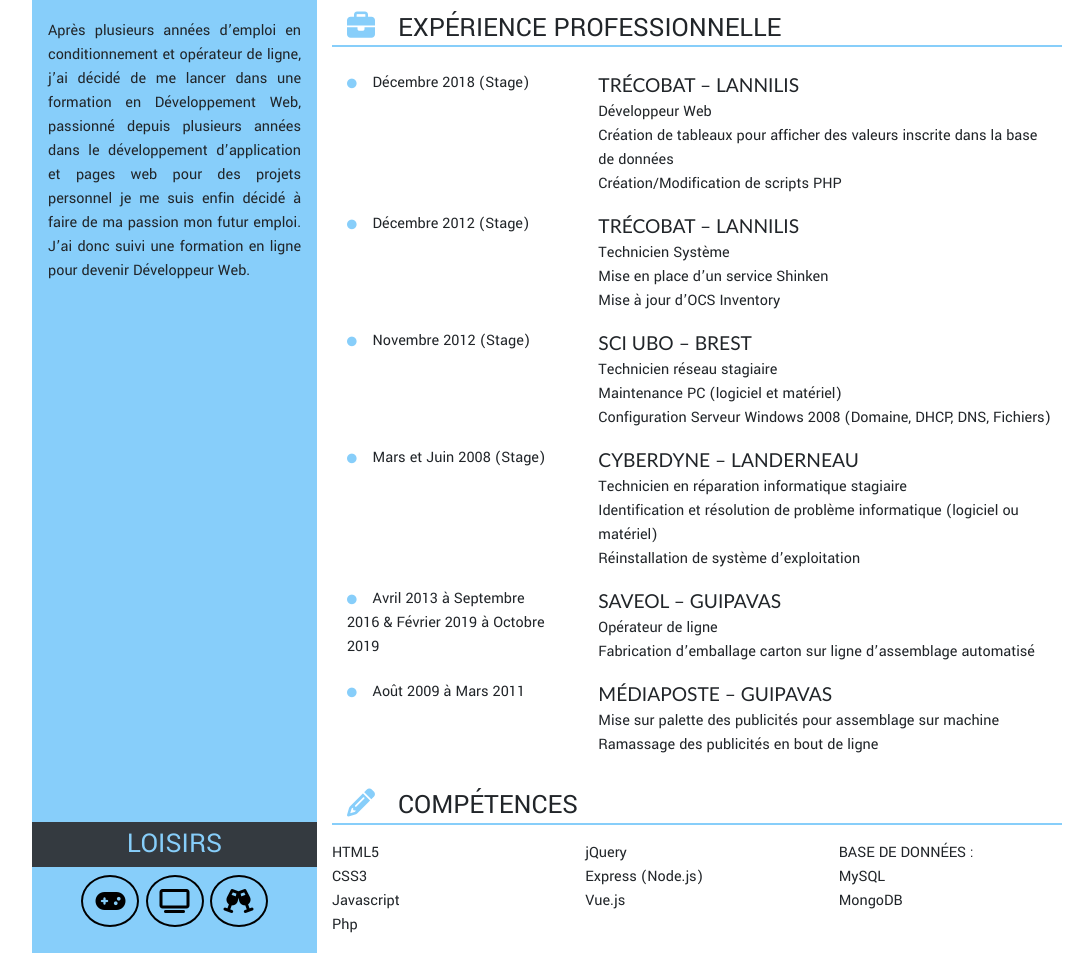
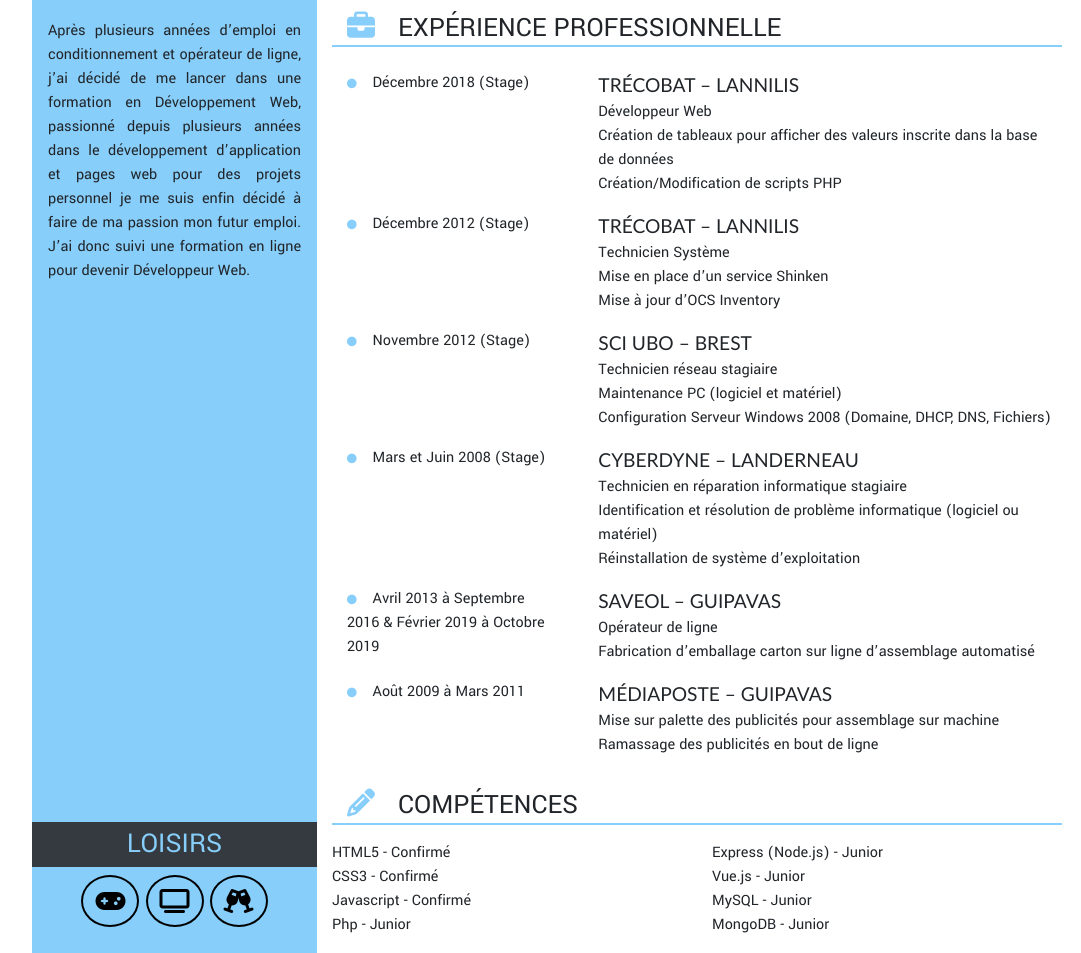
Before and after one commit to kevincabon/cv, a website: page index.html in a window 1280 px wide. Shown: the part 647-1600 px from the top of the page, without its empty margins (38-1119 px from the left). Drawn offline with Linux system fonts and the light colour scheme.

Commit message:
mise à jour compétences

```diff
--- a/index.html
+++ b/index.html
@@ -30,7 +30,7 @@
                     <li>Adresse<br><i class="far fa-address-card"></i> Finistère, France</li>
                     <li>Telephone<br><i class="fas fa-phone"></i> 06 37 40 38 29</li>
                     <li>Email<br><i class="far fa-envelope-open"></i> cabonk.pro@pm.me</li>
-                    <li>Linkedin<br><i class="fab fa-linkedin"></i> <a href="https://www.linkedin.com/in/kevin-cabon-647478122/" target="_blank">in/kevincabon</a></li>
+                    <li>Linkedin<br><i class="fab fa-linkedin"></i> <a href="https://www.linkedin.com/in/kevincabon/" target="_blank">in/kevincabon</a></li>
                     <li>GitHub<br><i class="fab fa-github"></i> <a href="https://github.com/Kayo89" target="_blank">/Kayo89</a></li>
                 </ul>
 
@@ -197,21 +197,17 @@
                 Compétences
             </h3>
             <article class="row content-cv__competences">
-                <ul class="list-unstyled col-4">
-                    <li>HTML5</li>
-                    <li>CSS3</li>
-                    <li>Javascript</li>
-                    <li>Php</li>
+                <ul class="list-unstyled col-6">
+                    <li>HTML5 - Confirmé</li>
+                    <li>CSS3 - Confirmé</li>
+                    <li>Javascript - Confirmé</li>
+                    <li>Php - Junior</li>
                 </ul>
-                <ul class="list-unstyled col-4">
-                    <li>jQuery</li>
-                    <li>Express (Node.js)</li>
-                    <li>Vue.js</li>
-                </ul>
-                <ul class="list-unstyled col-4">
-                    <li class="text-uppercase">Base de données :</li>
-                    <li>MySQL</li>
-                    <li>MongoDB</li>
+                <ul class="list-unstyled col-6">
+                    <li>Express (Node.js) - Junior</li>
+                    <li>Vue.js - Junior</li>
+                    <li>MySQL - Junior</li>
+                    <li>MongoDB - Junior</li>
                 </ul>
             </article>
         </section>
```
Also changed, not shown: img/image.jpg (deleted).
